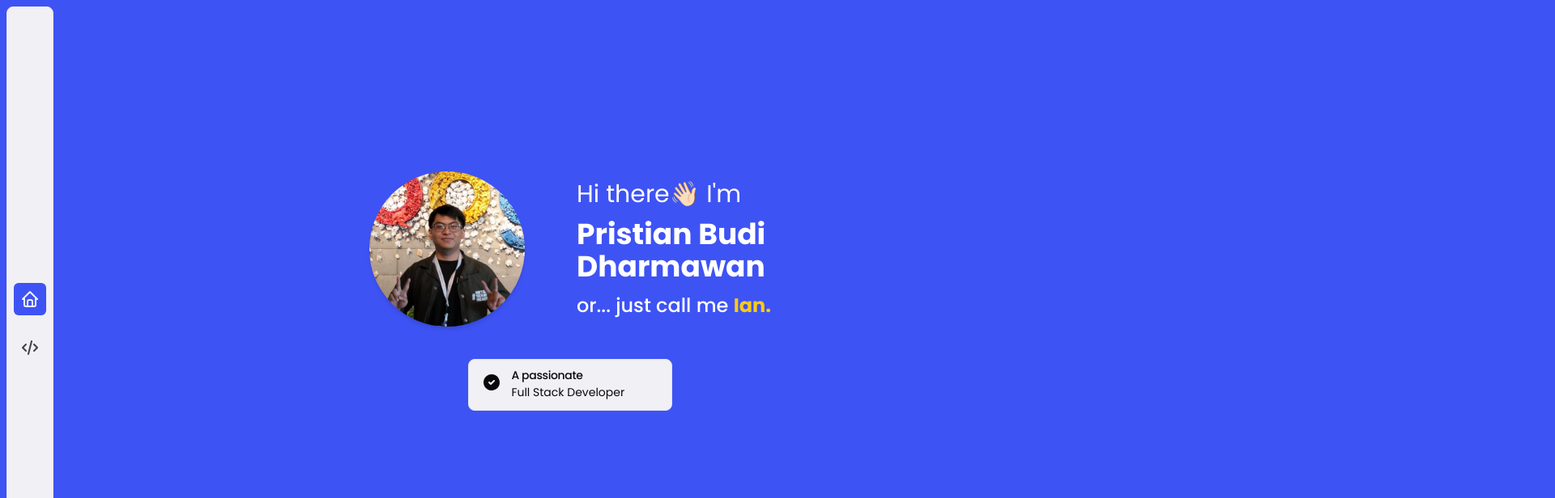
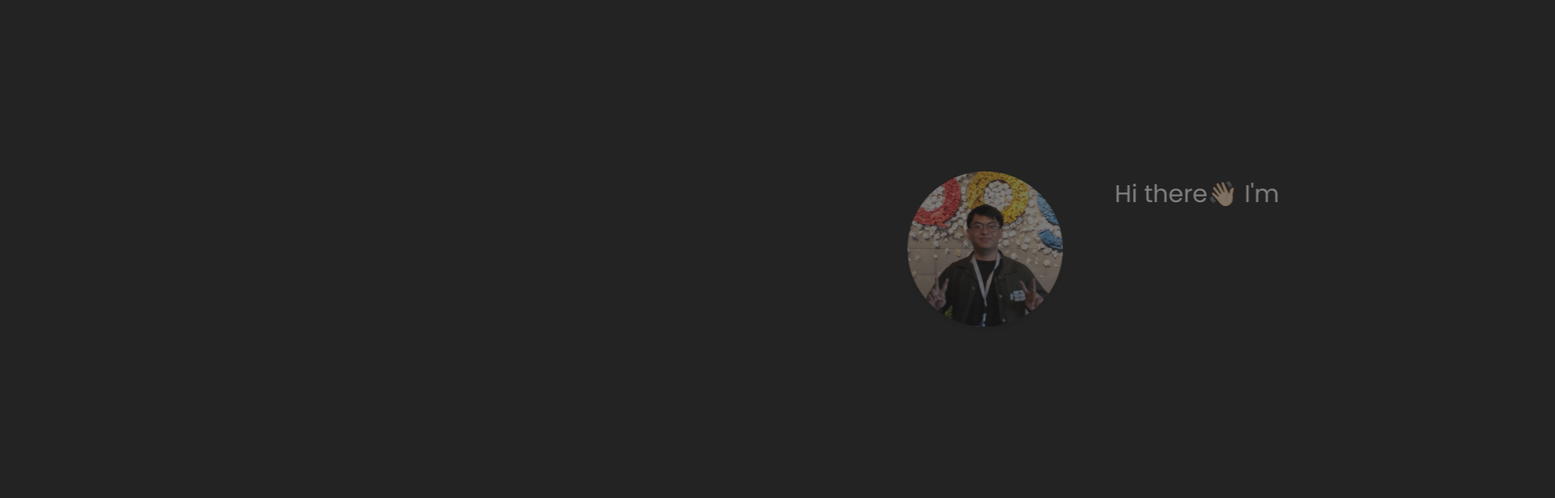
Before and after one commit to iannn07/Portfolio, a Next.js app: page /home in a window 1280 px wide. Shown: the top 616 px of the page at 81% size, 1920 px wide, since content can reach past the window. Built offline with nearby package versions, Linux system fonts and the light colour scheme.

Commit message:
fix: Color Theme & Redesign

```diff
--- a/src/app/(pages)/home/(sections)/HomeSection1.tsx
+++ b/src/app/(pages)/home/(sections)/HomeSection1.tsx
@@ -1,113 +1,7 @@
-'use client'
-
-import { Alert, AlertDescription, AlertTitle } from '@/components/ui/alert'
-import { Avatar } from '@/components/ui/avatar'
-import { AvatarImage } from '@radix-ui/react-avatar'
-import { IconChevronDown, IconCircleCheckFilled } from '@tabler/icons-react'
-import { motion } from 'framer-motion'
-import { useEffect, useState } from 'react'
-
-const role = [
-  'Software Engineer I',
-  'Junior Software Engineer',
-  'Full Stack Developer',
-  'AI Enthusiast',
-]
+import React from 'react'
 
 function HomeSection1() {
-  const [firstRender, setFirstRender] = useState(true)
-  const [changeRole, setChangeRole] = useState(role[1])
-
-  useEffect(() => {
-    const interval = setInterval(() => {
-      setChangeRole(role[Math.floor(Math.random() * role.length)])
-    }, 2000)
-
-    if (firstRender)
-      setTimeout(() => {
-        setFirstRender(false)
-      }, 250)
-
-    return () => clearInterval(interval)
-  })
-
-  return (
-    <div className="md:h-screen">
-      <div className="flex h-[90%] w-full flex-col items-center justify-evenly text-white">
-        <div className="flex w-full flex-col items-center justify-center gap-5 md:gap-10">
-          <div className="flex flex-col items-center justify-center gap-10 md:flex-row md:gap-16">
-            <motion.div
-              initial={{ rotateY: 45, opacity: 0 }}
-              animate={{ rotateY: 0, opacity: 1 }}
-            >
-              <Avatar className="h-48 w-48 overflow-hidden shadow-md">
-                <AvatarImage
-                  src="/images/avatar/Avatar 1.jpg"
-                  alt="Pristian Budi Dharmawan"
-                  className="translate-y-[-30px] scale-[3] object-cover"
-                  height={400}
-                  width={400}
-                  fetchPriority="high"
-                />
-              </Avatar>
-            </motion.div>
-            <div className="flex w-full max-w-md flex-col items-center gap-3 text-center md:w-auto md:items-start md:text-left">
-              <span className="text-3xl">Hi there👋🏻 I&apos;m </span>
-              <motion.h1
-                initial={{ rotateY: 45, opacity: 0 }}
-                animate={{ rotateY: 0, opacity: 1 }}
-                transition={{ delay: 0.25 }}
-                className="text-3xl font-bold md:text-4xl"
-              >
-                Pristian Budi <br /> Dharmawan
-              </motion.h1>
-              <motion.h2
-                initial={{ rotateY: 45, opacity: 0 }}
-                animate={{ rotateY: 0, opacity: 1 }}
-                transition={{ delay: 0.5 }}
-                className="text-xl font-medium md:text-2xl"
-              >
-                or... just call me{' '}
-                <span className="font-bold text-secondary">Ian.</span>
-              </motion.h2>
-            </div>
-          </div>
-          <motion.button
-            whileHover={{ scale: 1.1 }}
-            whileTap={{ scale: 0.95 }}
-            initial={{ rotateY: 45, opacity: 0 }}
-            animate={{ rotateY: 0, opacity: 1 }}
-            transition={firstRender ? { delay: 0.75 } : {}}
-            className="min-w-[25ch] text-justify"
-          >
-            <Alert className="w-full">
-              <IconCircleCheckFilled />
-              <AlertTitle className="md:ml-2">A passionate</AlertTitle>
-              <motion.div
-                key={changeRole}
-                initial={{ opacity: 0 }}
-                animate={{ opacity: 1 }}
-                transition={{ duration: 0.5 }}
-              >
-                <AlertDescription className="md:ml-2">
-                  {changeRole}
-                </AlertDescription>
-              </motion.div>
-            </Alert>
-          </motion.button>
-        </div>
-      </div>
-      <motion.div
-        initial={{ scale: 0 }}
-        animate={{ scale: 1 }}
-        transition={{ delay: 1 }}
-        className="flex w-full flex-col items-center gap-5"
-      >
-        <h1>let&apos;s accelerate our bike!</h1>
-        <IconChevronDown className="animate-bounce" />
-      </motion.div>
-    </div>
-  )
+  return <div>HomeSection1</div>
 }
 
 export default HomeSection1
--- a/src/app/(pages)/home/(sections)/HomeSection2.tsx
+++ b/src/app/(pages)/home/(sections)/HomeSection2.tsx
@@ -1,16 +1,111 @@
-import ParallaxText from '@/components/ui/parallax'
-import React from 'react'
+'use client'
+
+import { Alert, AlertDescription, AlertTitle } from '@/components/ui/alert'
+import { Avatar } from '@/components/ui/avatar'
+import { AvatarImage } from '@radix-ui/react-avatar'
+import { IconChevronDown, IconCircleCheckFilled } from '@tabler/icons-react'
+import { motion } from 'framer-motion'
+import { useEffect, useState } from 'react'
+
+const role = [
+  'Software Engineer I',
+  'Junior Software Engineer',
+  'Full Stack Developer',
+  'AI Enthusiast',
+]
 
 function HomeSection2() {
+  const [firstRender, setFirstRender] = useState(true)
+  const [changeRole, setChangeRole] = useState(role[1])
+
+  useEffect(() => {
+    const interval = setInterval(() => {
+      setChangeRole(role[Math.floor(Math.random() * role.length)])
+    }, 2000)
+
+    if (firstRender)
+      setTimeout(() => {
+        setFirstRender(false)
+      }, 250)
+
+    return () => clearInterval(interval)
+  })
+
   return (
-    <div className="flex w-full items-center justify-center">
-      <div className="w-full max-w-7xl">
-        <ParallaxText baseVelocity={-2}>Start with Why?</ParallaxText>
-        <ParallaxText baseVelocity={2}>Negative Space Programming</ParallaxText>
-        <ParallaxText baseVelocity={-2}>
-          Scalable, Maintainable, Robust, and Fast
-        </ParallaxText>
+    <div className="md:h-screen">
+      <div className="flex h-[90%] w-full flex-col items-center justify-evenly text-white">
+        <div className="flex w-full flex-col items-center justify-center gap-5 md:gap-10">
+          <div className="flex flex-col items-center justify-center gap-10 md:flex-row md:gap-16">
+            <motion.div
+              initial={{ rotateY: 45, opacity: 0 }}
+              animate={{ rotateY: 0, opacity: 1 }}
+            >
+              <Avatar className="h-48 w-48 overflow-hidden shadow-md">
+                <AvatarImage
+                  src="/images/avatar/Avatar 1.jpg"
+                  alt="Pristian Budi Dharmawan"
+                  className="translate-y-[-30px] scale-[3] object-cover"
+                  height={400}
+                  width={400}
+                  fetchPriority="high"
+                />
+              </Avatar>
+            </motion.div>
+            <div className="flex w-full max-w-md flex-col items-center gap-3 text-center md:w-auto md:items-start md:text-left">
+              <span className="text-3xl">Hi there👋🏻 I&apos;m </span>
+              <motion.h1
+                initial={{ rotateY: 45, opacity: 0 }}
+                animate={{ rotateY: 0, opacity: 1 }}
+                transition={{ delay: 0.25 }}
+                className="text-3xl font-bold md:text-4xl"
+              >
+                Pristian Budi <br /> Dharmawan
+              </motion.h1>
+              <motion.h2
+                initial={{ rotateY: 45, opacity: 0 }}
+                animate={{ rotateY: 0, opacity: 1 }}
+                transition={{ delay: 0.5 }}
+                className="text-xl font-medium md:text-2xl"
+              >
+                or... just call me{' '}
+                <span className="font-bold text-secondary">Ian.</span>
+              </motion.h2>
+            </div>
+          </div>
+          <motion.button
+            whileHover={{ scale: 1.1 }}
+            whileTap={{ scale: 0.95 }}
+            initial={{ rotateY: 45, opacity: 0 }}
+            animate={{ rotateY: 0, opacity: 1 }}
+            transition={firstRender ? { delay: 0.75 } : {}}
+            className="min-w-[25ch] text-justify"
+          >
+            <Alert className="w-full text-primary">
+              <IconCircleCheckFilled color="white" />
+              <AlertTitle className="md:ml-2">A passionate</AlertTitle>
+              <motion.div
+                key={changeRole}
+                initial={{ opacity: 0 }}
+                animate={{ opacity: 1 }}
+                transition={{ duration: 0.5 }}
+              >
+                <AlertDescription className="md:ml-2">
+                  {changeRole}
+                </AlertDescription>
+              </motion.div>
+            </Alert>
+          </motion.button>
+        </div>
       </div>
+      <motion.div
+        initial={{ scale: 0 }}
+        animate={{ scale: 1 }}
+        transition={{ delay: 1 }}
+        className="flex w-full flex-col items-center gap-5"
+      >
+        <h1>let&apos;s accelerate our bike!</h1>
+        <IconChevronDown className="animate-bounce" />
+      </motion.div>
     </div>
   )
 }
--- /dev/null
+++ b/src/app/(pages)/home/(sections)/HomeSection3.tsx
@@ -0,0 +1,18 @@
+import ParallaxText from '@/components/ui/parallax'
+import React from 'react'
+
+function HomeSection3() {
+  return (
+    <div className="flex w-full items-center justify-center">
+      <div className="w-full max-w-7xl">
+        <ParallaxText baseVelocity={-2}>Start with Why?</ParallaxText>
+        <ParallaxText baseVelocity={2}>Negative Space Programming</ParallaxText>
+        <ParallaxText baseVelocity={-2}>
+          Scalable, Maintainable, Robust, and Fast
+        </ParallaxText>
+      </div>
+    </div>
+  )
+}
+
+export default HomeSection3
--- a/src/app/(pages)/home/page.tsx
+++ b/src/app/(pages)/home/page.tsx
@@ -1,9 +1,9 @@
 'use client'
 
+import { useIsMobile } from '@/hooks/use-mobile'
 import { motion, useScroll, useSpring } from 'framer-motion'
-import HomeSection1 from './(sections)/HomeSection1'
 import HomeSection2 from './(sections)/HomeSection2'
-import { useIsMobile } from '@/hooks/use-mobile'
+import HomeSection3 from './(sections)/HomeSection3'
 
 function Homepage() {
   const { scrollYProgress } = useScroll()
@@ -15,9 +15,9 @@ function Homepage() {
   })
 
   return (
-    <div className="flex h-full w-full flex-col gap-10 bg-primary p-10 md:px-5 md:py-0">
-      <HomeSection1 />
+    <div className="flex h-full w-full flex-col gap-10 bg-background p-10 md:px-5 md:py-0">
       <HomeSection2 />
+      <HomeSection3 />
       <div className="h-20">abcdef</div>
       <div className="h-20">abcdef</div>
       <div className="h-20">abcdef</div>
@@ -27,7 +27,7 @@ function Homepage() {
       <div className="h-20">abcdef</div>
       <motion.div
         id="scroll-indicator"
-        className={`${isMobile ? 'bottom-0 left-0 right-[-10px]' : 'bottom-[10px] left-[85px] right-[25px]'} fixed h-2 bg-[#ff0088]`}
+        className={`${isMobile ? 'bottom-0 left-0 right-[-10px]' : 'bottom-[10px] left-[85px] right-[25px]'} fixed h-2 bg-background`}
         style={{
           scaleX,
           originX: 0,
--- a/src/app/layout.tsx
+++ b/src/app/layout.tsx
@@ -29,7 +29,7 @@ export default function RootLayout({
   children: React.ReactNode
 }>) {
   return (
-    <html lang="en" className="h-full bg-primary">
+    <html lang="en" className="h-full bg-background">
       <body
         suppressHydrationWarning
         className="min-h-screen font-poppins antialiased"
--- a/src/app/not-found.tsx
+++ b/src/app/not-found.tsx
@@ -1,7 +1,9 @@
 import React from 'react'
 
 function NotFound() {
-  return <div>NotFound</div>
+  return (
+    <div>This page is currently not available. Please come back later.</div>
+  )
 }
 
 export default NotFound
--- a/src/components/app-sidebar.tsx
+++ b/src/components/app-sidebar.tsx
@@ -9,21 +9,32 @@ import {
   useSidebar,
 } from '@/components/ui/sidebar'
 import { useIsMobile } from '@/hooks/use-mobile'
-import { IconArrowLeft, IconCode, IconHome } from '@tabler/icons-react'
+import {
+  IconArrowLeft,
+  IconCode,
+  IconHome,
+  IconSchool,
+} from '@tabler/icons-react'
 import { usePathname } from 'next/navigation'
 
 const items = [
   {
-    title: 'Home',
+    title: 'Gear 1 - Home',
     url: '/home',
     icon: IconHome,
     tooltip: 'Home',
   },
   {
-    title: 'My Projects',
+    title: 'Gear 2 - Projects',
     url: '/projects',
     icon: IconCode,
     tooltip: 'My Projects',
+  },
+  {
+    title: 'Gear 3 - Education',
+    url: '/education',
+    icon: IconSchool,
+    tooltip: 'Education',
   },
   {
     title: 'Go back',
--- a/src/css/style.css
+++ b/src/css/style.css
@@ -10,73 +10,73 @@ body {
 
 @layer base {
   :root {
-    --background: 252 19% 95%;
-    --foreground: 240 10% 3.9%;
-    --card: 252 19% 95%;
-    --card-foreground: 240 10% 3.9%;
-    --popover: 252 19% 95%;
-    --popover-foreground: 240 10% 3.9%;
-    --primary: 233 89% 60%;
-    --primary-foreground: 252 19% 95%;
-    --secondary: 48 93% 53%;
-    --secondary-foreground: 240 5.9% 10%;
-    --muted: 240 4.8% 95.9%;
-    --muted-foreground: 240 3.8% 46.1%;
-    --accent: 240 4.8% 95.9%;
-    --accent-foreground: 240 5.9% 10%;
-    --destructive: 0 84.2% 60.2%;
-    --destructive-foreground: 252 19% 95%;
-    --border: 240 5.9% 90%;
-    --input: 240 5.9% 90%;
-    --ring: 240 10% 3.9%;
-    --chart-1: 12 76% 61%;
-    --chart-2: 173 58% 39%;
-    --chart-3: 197 37% 24%;
-    --chart-4: 43 74% 66%;
-    --chart-5: 27 87% 67%;
+    --background: #232323;
+    --foreground: #232323;
+    --card: #232323;
+    --card-foreground: #232323;
+    --popover: #232323;
+    --popover-foreground: #232323;
+    --primary: #ecebf3;
+    --primary-foreground: #232323;
+    --secondary: #bc0b0b;
+    --secondary-foreground: #232323;
+    --muted: #f4f4f5;
+    --muted-foreground: #71717a;
+    --accent: #f4f4f5;
+    --accent-foreground: #232323;
+    --destructive: #ef4444;
+    --destructive-foreground: #232323;
+    --border: #e4e4e7;
+    --input: #e4e4e7;
+    --ring: #232323;
+    --chart-1: #e76e50;
+    --chart-2: #2a9d90;
+    --chart-3: #274754;
+    --chart-4: #e8c468;
+    --chart-5: #f4a462;
     --radius: 0.5rem;
-    --sidebar-background: 252 19% 95%;
-    --sidebar-foreground: 240 5.3% 26.1%;
-    --sidebar-primary: 240 5.9% 10%;
-    --sidebar-primary-foreground: 252 19% 95%;
-    --sidebar-accent: 233 89% 60%;
-    --sidebar-accent-foreground: 252 19% 95%;
-    --sidebar-border: 220 13% 91%;
-    --sidebar-ring: 217.2 91.2% 59.8%;
+    --sidebar-background: #232323;
+    --sidebar-foreground: #3f3f46;
+    --sidebar-primary: #232323;
+    --sidebar-primary-foreground: #232323;
+    --sidebar-accent: #ecebf3;
+    --sidebar-accent-foreground: #232323;
+    --sidebar-border: #e5e7eb;
+    --sidebar-ring: #3b82f6;
   }
   .dark {
-    --background: 240 10% 3.9%;
-    --foreground: 252 19% 95%;
-    --card: 240 10% 3.9%;
-    --card-foreground: 252 19% 95%;
-    --popover: 240 10% 3.9%;
-    --popover-foreground: 252 19% 95%;
-    --primary: #fff;
-    --primary-foreground: 240 5.9% 10%;
-    --secondary: 240 3.7% 15.9%;
-    --secondary-foreground: 252 19% 95%;
-    --muted: 240 3.7% 15.9%;
-    --muted-foreground: 240 5% 64.9%;
-    --accent: 240 3.7% 15.9%;
-    --accent-foreground: 252 19% 95%;
-    --destructive: 0 62.8% 30.6%;
-    --destructive-foreground: 252 19% 95%;
-    --border: 240 3.7% 15.9%;
-    --input: 240 3.7% 15.9%;
-    --ring: 240 4.9% 83.9%;
-    --chart-1: 220 70% 50%;
-    --chart-2: 160 60% 45%;
-    --chart-3: 30 80% 55%;
-    --chart-4: 280 65% 60%;
-    --chart-5: 340 75% 55%;
-    --sidebar-background: 240 5.9% 10%;
-    --sidebar-foreground: 240 4.8% 95.9%;
-    --sidebar-primary: 224.3 76.3% 48%;
-    --sidebar-primary-foreground: 252 19% 95%;
-    --sidebar-accent: 240 3.7% 15.9%;
-    --sidebar-accent-foreground: 240 4.8% 95.9%;
-    --sidebar-border: 240 3.7% 15.9%;
-    --sidebar-ring: 217.2 91.2% 59.8%;
+    --background: #232323;
+    --foreground: #232323;
+    --card: #232323;
+    --card-foreground: #232323;
+    --popover: #232323;
+    --popover-foreground: #232323;
+    --primary: hsl(#fff);
+    --primary-foreground: #232323;
+    --secondary: #27272a;
+    --secondary-foreground: #232323;
+    --muted: #27272a;
+    --muted-foreground: #a1a1aa;
+    --accent: #27272a;
+    --accent-foreground: #232323;
+    --destructive: #7f1d1d;
+    --destructive-foreground: #232323;
+    --border: #27272a;
+    --input: #27272a;
+    --ring: #d4d4d8;
+    --chart-1: #2662d9;
+    --chart-2: #2eb88a;
+    --chart-3: #e88c30;
+    --chart-4: #af57db;
+    --chart-5: #e23670;
+    --sidebar-background: #232323;
+    --sidebar-foreground: #f4f4f5;
+    --sidebar-primary: #1d4ed8;
+    --sidebar-primary-foreground: #232323;
+    --sidebar-accent: #27272a;
+    --sidebar-accent-foreground: #f4f4f5;
+    --sidebar-border: #27272a;
+    --sidebar-ring: #3b82f6;
   }
 }
 
--- a/src/layout/DefaultLayout.tsx
+++ b/src/layout/DefaultLayout.tsx
@@ -6,6 +6,7 @@ import { SidebarProvider, SidebarTrigger } from '@/components/ui/sidebar'
 import { LoaderProvider, useLoader } from '@/context/LoaderContext'
 import '@/css/style.css'
 import { useIsMobile } from '@/hooks/use-mobile'
+import { motion } from 'framer-motion'
 import React, { useEffect, useState } from 'react'
 
 function DefaultLayout({
@@ -17,8 +18,9 @@ function DefaultLayout({
 
   return (
     <LoaderProvider>
-      {/* <Content> */}
-      <div className="flex min-h-screen w-full bg-primary text-white">
+      <Content>
+        <div className="flex min-h-screen w-full text-white">
+          {isMobile ? (
             <SidebarProvider>
               <AppSidebar />
               <div className="flex w-full flex-col">
@@ -26,13 +28,15 @@ function DefaultLayout({
                 {children}
               </div>
             </SidebarProvider>
+          ) : (
+            <div className="flex w-full flex-col">{children}</div>
+          )}
         </div>
-      {/* </Content> */}
+      </Content>
     </LoaderProvider>
   )
 }
 
-// eslint-disable-next-line @typescript-eslint/no-unused-vars
 function Content({ children }: { children: React.ReactNode }) {
   const { hasLoaded, setHasLoaded } = useLoader()
   const [loading, setLoading] = useState(!hasLoaded)
@@ -42,13 +46,32 @@ function Content({ children }: { children: React.ReactNode }) {
       const load = setTimeout(() => {
         setLoading(false)
         setHasLoaded(true)
-      }, 9500)
+      }, 10250)
 
       return () => clearTimeout(load)
     }
   }, [hasLoaded, setHasLoaded])
 
-  return loading ? <Loader /> : <>{children}</>
+  const slideVariants = {
+    hidden: { x: '100%', opacity: 0 },
+    visible: { x: 0, opacity: 1 },
+    exit: { x: '-100%', opacity: 0 },
+  }
+
+  return loading ? (
+    <Loader />
+  ) : (
+    <motion.div
+      initial="hidden"
+      animate="visible"
+      exit="exit"
+      variants={slideVariants}
+      transition={{ duration: 0.5, ease: 'easeInOut' }}
+      className="h-full w-full"
+    >
+      {children}
+    </motion.div>
+  )
 }
 
 export default DefaultLayout
--- a/tailwind.config.ts
+++ b/tailwind.config.ts
@@ -13,59 +13,59 @@ export default {
         poppins: ['Poppins', 'sans-serif'],
       },
       colors: {
-        background: 'hsl(var(--background))',
-        foreground: 'hsl(var(--foreground))',
+        background: 'var(--background)',
+        foreground: 'var(--foreground)',
         gray: {
           DEFAULT: '#DAF0EE',
           charcoal: '#353A47',
         },
         card: {
-          DEFAULT: 'hsl(var(--card))',
-          foreground: 'hsl(var(--card-foreground))',
+          DEFAULT: 'var(--card)',
+          foreground: 'var(--card-foreground)',
         },
         popover: {
-          DEFAULT: 'hsl(var(--popover))',
-          foreground: 'hsl(var(--popover-foreground))',
+          DEFAULT: 'var(--popover)',
+          foreground: 'var(--popover-foreground)',
         },
         primary: {
-          DEFAULT: 'hsl(var(--primary))',
-          foreground: 'hsl(var(--primary-foreground))',
+          DEFAULT: 'var(--primary)',
+          foreground: 'var(--primary-foreground)',
         },
         secondary: {
-          DEFAULT: 'hsl(var(--secondary))',
-          foreground: 'hsl(var(--secondary-foreground))',
+          DEFAULT: 'var(--secondary)',
+          foreground: 'var(--secondary-foreground)',
         },
         muted: {
-          DEFAULT: 'hsl(var(--muted))',
-          foreground: 'hsl(var(--muted-foreground))',
+          DEFAULT: 'var(--muted)',
+          foreground: 'var(--muted-foreground)',
         },
         accent: {
-          DEFAULT: 'hsl(var(--accent))',
-          foreground: 'hsl(var(--accent-foreground))',
+          DEFAULT: 'var(--accent)',
+          foreground: 'var(--accent-foreground)',
         },
         destructive: {
-          DEFAULT: 'hsl(var(--destructive))',
-          foreground: 'hsl(var(--destructive-foreground))',
+          DEFAULT: 'var(--destructive)',
+          foreground: 'var(--destructive-foreground)',
         },
-        border: 'hsl(var(--border))',
-        input: 'hsl(var(--input))',
-        ring: 'hsl(var(--ring))',
+        border: 'var(--border)',
+        input: 'var(--input)',
+        ring: 'var(--ring)',
         chart: {
-          '1': 'hsl(var(--chart-1))',
-          '2': 'hsl(var(--chart-2))',
-          '3': 'hsl(var(--chart-3))',
-          '4': 'hsl(var(--chart-4))',
-          '5': 'hsl(var(--chart-5))',
+          '1': 'var(--chart-1)',
+          '2': 'var(--chart-2)',
+          '3': 'var(--chart-3)',
+          '4': 'var(--chart-4)',
+          '5': 'var(--chart-5)',
         },
         sidebar: {
-          DEFAULT: 'hsl(var(--sidebar-background))',
-          foreground: 'hsl(var(--sidebar-foreground))',
-          primary: 'hsl(var(--sidebar-primary))',
-          'primary-foreground': 'hsl(var(--sidebar-primary-foreground))',
-          accent: 'hsl(var(--sidebar-accent))',
-          'accent-foreground': 'hsl(var(--sidebar-accent-foreground))',
-          border: 'hsl(var(--sidebar-border))',
-          ring: 'hsl(var(--sidebar-ring))',
+          DEFAULT: 'var(--sidebar-background)',
+          foreground: 'var(--sidebar-foreground)',
+          primary: 'var(--sidebar-primary)',
+          'primary-foreground': 'var(--sidebar-primary-foreground)',
+          accent: 'var(--sidebar-accent)',
+          'accent-foreground': 'var(--sidebar-accent-foreground)',
+          border: 'var(--sidebar-border)',
+          ring: 'var(--sidebar-ring)',
         },
       },
       borderRadius: {
```
Also changed, not shown: src/components/ui/progress.tsx (+10 -8 lines). Lines whose indentation alone changed are shown as unchanged.
